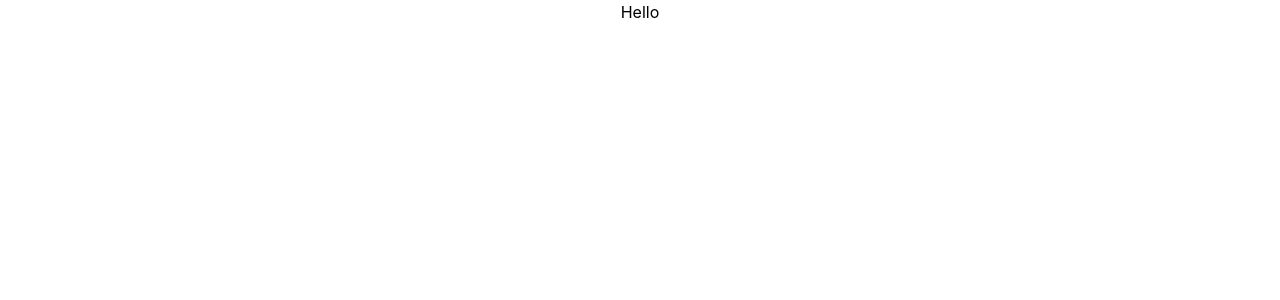
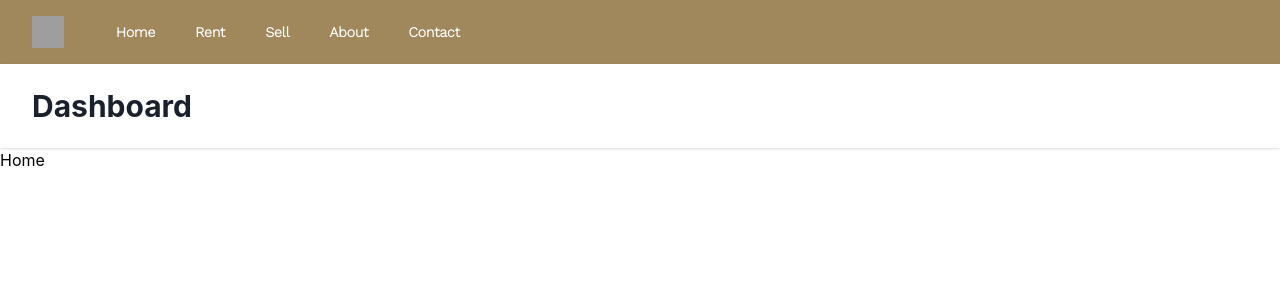
Before and after one commit to KalanaPallemulla/re-frontnox, a React (Create React App) app: page / in a window 1280 px wide. Shown: the top 300 px of the page. Built offline with nearby package versions, Linux system fonts and the light colour scheme; grey boxes are pictures that could not be loaded.

Commit message:
create: Nav bar

```diff
--- a/package.json
+++ b/package.json
@@ -3,6 +3,7 @@
   "version": "0.1.0",
   "private": true,
   "dependencies": {
+    "@headlessui/react": "^1.6.0",
     "@testing-library/jest-dom": "^5.14.1",
     "@testing-library/react": "^13.0.0",
     "@testing-library/user-event": "^13.2.1",
@@ -10,6 +11,7 @@
     "postcss": "^8.4.12",
     "react": "^18.1.0",
     "react-dom": "^18.1.0",
+    "react-router-dom": "^6.3.0",
     "react-scripts": "5.0.1",
     "tailwindcss": "^3.0.24",
     "web-vitals": "^2.1.0"
--- a/public/index.html
+++ b/public/index.html
@@ -2,7 +2,10 @@
 <html lang="en">
   <head>
     <meta charset="utf-8" />
-    <link rel="icon" href="%PUBLIC_URL%/favicon.ico" />
+    <link
+      rel="icon"
+      href="https://tailwindui.com/img/logos/workflow-mark-indigo-500.svg"
+    />
     <meta name="viewport" content="width=device-width, initial-scale=1" />
     <meta name="theme-color" content="#000000" />
     <meta
@@ -10,34 +13,17 @@
       content="Web site created using create-react-app"
     />
     <link rel="apple-touch-icon" href="%PUBLIC_URL%/logo192.png" />
-    <!--
-      manifest.json provides metadata used when your web app is installed on a
-      user's mobile device or desktop. See https://developers.google.com/web/fundamentals/web-app-manifest/
-    -->
     <link rel="manifest" href="%PUBLIC_URL%/manifest.json" />
-    <!--
-      Notice the use of %PUBLIC_URL% in the tags above.
-      It will be replaced with the URL of the `public` folder during the build.
-      Only files inside the `public` folder can be referenced from the HTML.
+    <link rel="preconnect" href="https://fonts.googleapis.com" />
+    <link rel="preconnect" href="https://fonts.gstatic.com" crossorigin />
+    <link
+      href="https://fonts.googleapis.com/css2?family=Work+Sans:wght@300&display=swap"
+      rel="stylesheet"
+    />
 
-      Unlike "/favicon.ico" or "favicon.ico", "%PUBLIC_URL%/favicon.ico" will
-      work correctly both with client-side routing and a non-root public URL.
-      Learn how to configure a non-root public URL by running `npm run build`.
-    -->
-    <title>React App</title>
+    <title>DP</title>
   </head>
   <body>
-    <noscript>You need to enable JavaScript to run this app.</noscript>
     <div id="root"></div>
-    <!--
-      This HTML file is a template.
-      If you open it directly in the browser, you will see an empty page.
-
-      You can add webfonts, meta tags, or analytics to this file.
-      The build step will place the bundled scripts into the <body> tag.
-
-      To begin the development, run `npm start` or `yarn start`.
-      To create a production bundle, use `npm run build` or `yarn build`.
-    -->
   </body>
 </html>
--- a/src/App.js
+++ b/src/App.js
@@ -1,11 +1,16 @@
-import logo from "./logo.svg";
 import "./App.css";
+import { Route, Routes, BrowserRouter } from "react-router-dom";
+import Home from "./Client/pages/Home";
+import Navbar from "./Client/components/Navbar";
 
 function App() {
   return (
-    <div className="App">
-      <h1>Hello</h1>
-    </div>
+    <BrowserRouter>
+      <Navbar />
+      <Routes>
+        <Route path="/" element={<Home />} />
+      </Routes>
+    </BrowserRouter>
   );
 }
 
--- /dev/null
+++ b/src/Client/components/Navbar.js
@@ -0,0 +1,146 @@
+import React, { useState } from "react";
+import { Transition } from "@headlessui/react";
+import { Link } from "react-router-dom";
+
+function Navbar() {
+  const [isOpen, setIsOpen] = useState(false);
+  return (
+    <div>
+      <nav className="bg-mainLightBrown">
+        <div className="max-w-7xl mx-auto px-4 sm:px-6 lg:px-8">
+          <div className="flex items-center justify-between h-16">
+            <div className="flex items-center">
+              <div className="flex-shrink-0">
+                <img
+                  className="h-8 w-8"
+                  src="https://tailwindui.com/img/logos/workflow-mark-indigo-500.svg"
+                  alt="Workflow"
+                />
+              </div>
+              <div className="hidden md:block">
+                <div className="ml-10 flex  items-baseline space-x-4">
+                  <div className="hover:bg-mainDarkBrown text-white px-3 py-2 rounded-md text-sm font-medium AF">
+                    <Link to="/">Home</Link>
+                  </div>
+                  <div className="hover:bg-mainDarkBrown text-white px-3 py-2 rounded-md text-sm font-medium AF">
+                    <Link to="/">Rent</Link>
+                  </div>
+                  <div className="hover:bg-mainDarkBrown text-white px-3 py-2 rounded-md text-sm font-medium AF">
+                    <Link to="/">Sell</Link>
+                  </div>
+                  <div className="hover:bg-mainDarkBrown text-white px-3 py-2 rounded-md text-sm font-medium AF">
+                    <Link to="/">About</Link>
+                  </div>
+                  <div className="hover:bg-mainDarkBrown text-white px-3 py-2 rounded-md text-sm font-medium AF">
+                    <Link to="/">Contact</Link>
+                  </div>
+                </div>
+              </div>
+            </div>
+
+            {/* Mobile view button */}
+            <div className="-mr-2 flex md:hidden">
+              <button
+                onClick={() => setIsOpen(!isOpen)}
+                type="button"
+                className="bg-gray-900 inline-flex items-center justify-center p-2 rounded-md text-gray-400 hover:text-white hover:bg-gray-800 focus:outline-none focus:ring-2 focus:ring-offset-2 focus:ring-offset-gray-800 focus:ring-white"
+                aria-controls="mobile-menu"
+                aria-expanded="false"
+              >
+                <span className="sr-only">Open main menu</span>
+                {!isOpen ? (
+                  <svg
+                    className="block h-6 w-6"
+                    xmlns="http://www.w3.org/2000/svg"
+                    fill="none"
+                    viewBox="0 0 24 24"
+                    stroke="currentColor"
+                    aria-hidden="true"
+                  >
+                    <path
+                      strokeLinecap="round"
+                      strokeLinejoin="round"
+                      strokeWidth="2"
+                      d="M4 6h16M4 12h16M4 18h16"
+                    />
+                  </svg>
+                ) : (
+                  <svg
+                    className="block h-6 w-6"
+                    xmlns="http://www.w3.org/2000/svg"
+                    fill="none"
+                    viewBox="0 0 24 24"
+                    stroke="currentColor"
+                    aria-hidden="true"
+                  >
+                    <path
+                      strokeLinecap="round"
+                      strokeLinejoin="round"
+                      strokeWidth="2"
+                      d="M6 18L18 6M6 6l12 12"
+                    />
+                  </svg>
+                )}
+              </button>
+            </div>
+          </div>
+        </div>
+
+        <Transition
+          show={isOpen}
+          enter="transition ease-in-out duration-300 transform"
+          enterFrom="-translate-x-full"
+          enterTo="translate-x-0"
+          leave="transition ease-in-out duration-300 transform"
+          leaveFrom="translate-x-0"
+          leaveTo="-translate-x-full"
+        >
+          {(ref) => (
+            <div className="md:hidden" id="mobile-menu">
+              <div ref={ref} className="px-2 pt-2 pb-3 space-y-1 sm:px-3">
+                <Link
+                  to="/"
+                  className="text-gray-300 hover:bg-gray-700 hover:text-white block px-3 py-2 rounded-md text-base font-medium"
+                >
+                  Home
+                </Link>
+                <Link
+                  to="/"
+                  className="text-gray-300 hover:bg-gray-700 hover:text-white block px-3 py-2 rounded-md text-base font-medium"
+                >
+                  Rent
+                </Link>
+                <Link
+                  to="/"
+                  className="text-gray-300 hover:bg-gray-700 hover:text-white block px-3 py-2 rounded-md text-base font-medium"
+                >
+                  Sell
+                </Link>
+                <Link
+                  to="/"
+                  className="text-gray-300 hover:bg-gray-700 hover:text-white block px-3 py-2 rounded-md text-base font-medium"
+                >
+                  About
+                </Link>
+                <Link
+                  to="/"
+                  className="text-gray-300 hover:bg-gray-700 hover:text-white block px-3 py-2 rounded-md text-base font-medium"
+                >
+                  Contact
+                </Link>
+              </div>
+            </div>
+          )}
+        </Transition>
+      </nav>
+
+      <header className="bg-white shadow">
+        <div className="max-w-7xl mx-auto py-6 px-4 sm:px-6 lg:px-8">
+          <h1 className="text-3xl font-bold text-gray-900">Dashboard</h1>
+        </div>
+      </header>
+    </div>
+  );
+}
+
+export default Navbar;
--- /dev/null
+++ b/src/Client/pages/Home/HomeContainer.js
@@ -0,0 +1,7 @@
+import React from "react";
+
+const HomeContainer = () => {
+  return <div className="">Home</div>;
+};
+
+export default HomeContainer;
--- /dev/null
+++ b/src/Client/pages/Home/index.js
@@ -0,0 +1,3 @@
+import HomeContainer from "./HomeContainer";
+
+export default HomeContainer;
--- a/src/index.css
+++ b/src/index.css
@@ -2,16 +2,21 @@
 @tailwind components;
 @tailwind utilities;
 
+.AF {
+  font-family: "Work Sans", sans-serif;
+  font-weight: bold;
+}
+
 body {
   margin: 0;
-  font-family: -apple-system, BlinkMacSystemFont, 'Segoe UI', 'Roboto', 'Oxygen',
-    'Ubuntu', 'Cantarell', 'Fira Sans', 'Droid Sans', 'Helvetica Neue',
+  font-family: -apple-system, BlinkMacSystemFont, "Segoe UI", "Roboto", "Oxygen",
+    "Ubuntu", "Cantarell", "Fira Sans", "Droid Sans", "Helvetica Neue",
     sans-serif;
   -webkit-font-smoothing: antialiased;
   -moz-osx-font-smoothing: grayscale;
 }
 
 code {
-  font-family: source-code-pro, Menlo, Monaco, Consolas, 'Courier New',
+  font-family: source-code-pro, Menlo, Monaco, Consolas, "Courier New",
     monospace;
 }
--- a/tailwind.config.js
+++ b/tailwind.config.js
@@ -1,9 +1,130 @@
 module.exports = {
-  content: [
-    "./src/**/*.{js,jsx,ts,tsx}",
-  ],
+  content: ["./src/**/*.{js,jsx,ts,tsx}"],
   theme: {
     extend: {},
+    colors: {
+      transparent: "transparent",
+      current: "currentColor",
+
+      black: "#000",
+      white: "#fff",
+
+      gray: {
+        100: "#f7fafc",
+        200: "#edf2f7",
+        300: "#e2e8f0",
+        400: "#cbd5e0",
+        500: "#a0aec0",
+        600: "#718096",
+        700: "#4a5568",
+        800: "#2d3748",
+        900: "#1a202c",
+      },
+      red: {
+        100: "#fff5f5",
+        200: "#fed7d7",
+        300: "#feb2b2",
+        400: "#fc8181",
+        500: "#f56565",
+        600: "#e53e3e",
+        700: "#c53030",
+        800: "#9b2c2c",
+        900: "#742a2a",
+      },
+      orange: {
+        100: "#fffaf0",
+        200: "#feebc8",
+        300: "#fbd38d",
+        400: "#f6ad55",
+        500: "#ed8936",
+        600: "#dd6b20",
+        700: "#c05621",
+        800: "#9c4221",
+        900: "#7b341e",
+      },
+      yellow: {
+        100: "#fffff0",
+        200: "#fefcbf",
+        300: "#faf089",
+        400: "#f6e05e",
+        500: "#ecc94b",
+        600: "#d69e2e",
+        700: "#b7791f",
+        800: "#975a16",
+        900: "#744210",
+      },
+      green: {
+        100: "#f0fff4",
+        200: "#c6f6d5",
+        300: "#9ae6b4",
+        400: "#68d391",
+        500: "#48bb78",
+        600: "#38a169",
+        700: "#2f855a",
+        800: "#276749",
+        900: "#22543d",
+      },
+      teal: {
+        100: "#e6fffa",
+        200: "#b2f5ea",
+        300: "#81e6d9",
+        400: "#4fd1c5",
+        500: "#38b2ac",
+        600: "#319795",
+        700: "#2c7a7b",
+        800: "#285e61",
+        900: "#234e52",
+      },
+      blue: {
+        100: "#ebf8ff",
+        200: "#bee3f8",
+        300: "#90cdf4",
+        400: "#63b3ed",
+        500: "#4299e1",
+        600: "#3182ce",
+        700: "#2b6cb0",
+        800: "#2c5282",
+        900: "#2a4365",
+      },
+      indigo: {
+        100: "#ebf4ff",
+        200: "#c3dafe",
+        300: "#a3bffa",
+        400: "#7f9cf5",
+        500: "#667eea",
+        600: "#5a67d8",
+        700: "#4c51bf",
+        800: "#434190",
+        900: "#3c366b",
+      },
+      purple: {
+        100: "#faf5ff",
+        200: "#e9d8fd",
+        300: "#d6bcfa",
+        400: "#b794f4",
+        500: "#9f7aea",
+        600: "#805ad5",
+        700: "#6b46c1",
+        800: "#553c9a",
+        900: "#44337a",
+      },
+      pink: {
+        100: "#fff5f7",
+        200: "#fed7e2",
+        300: "#fbb6ce",
+        400: "#f687b3",
+        500: "#ed64a6",
+        600: "#d53f8c",
+        700: "#b83280",
+        800: "#97266d",
+        900: "#702459",
+      },
+      mainLightBrown: "#a1875c",
+      mainDarkBrown: "#473a22",
+      mainLightBlue: "#9aa7bc",
+      mainDarkBlue: "#8494b4",
+      mainLightPink: "#c3b6b9",
+    },
   },
   plugins: [],
-}
+};
```
Also changed, not shown: src/Client/pages/Rent/index.js (added), src/Client/pages/Sell/index.js (added), src/Client/pages/Single/index.js (added), 1 other file (tests, documents, lock files or other folders).
